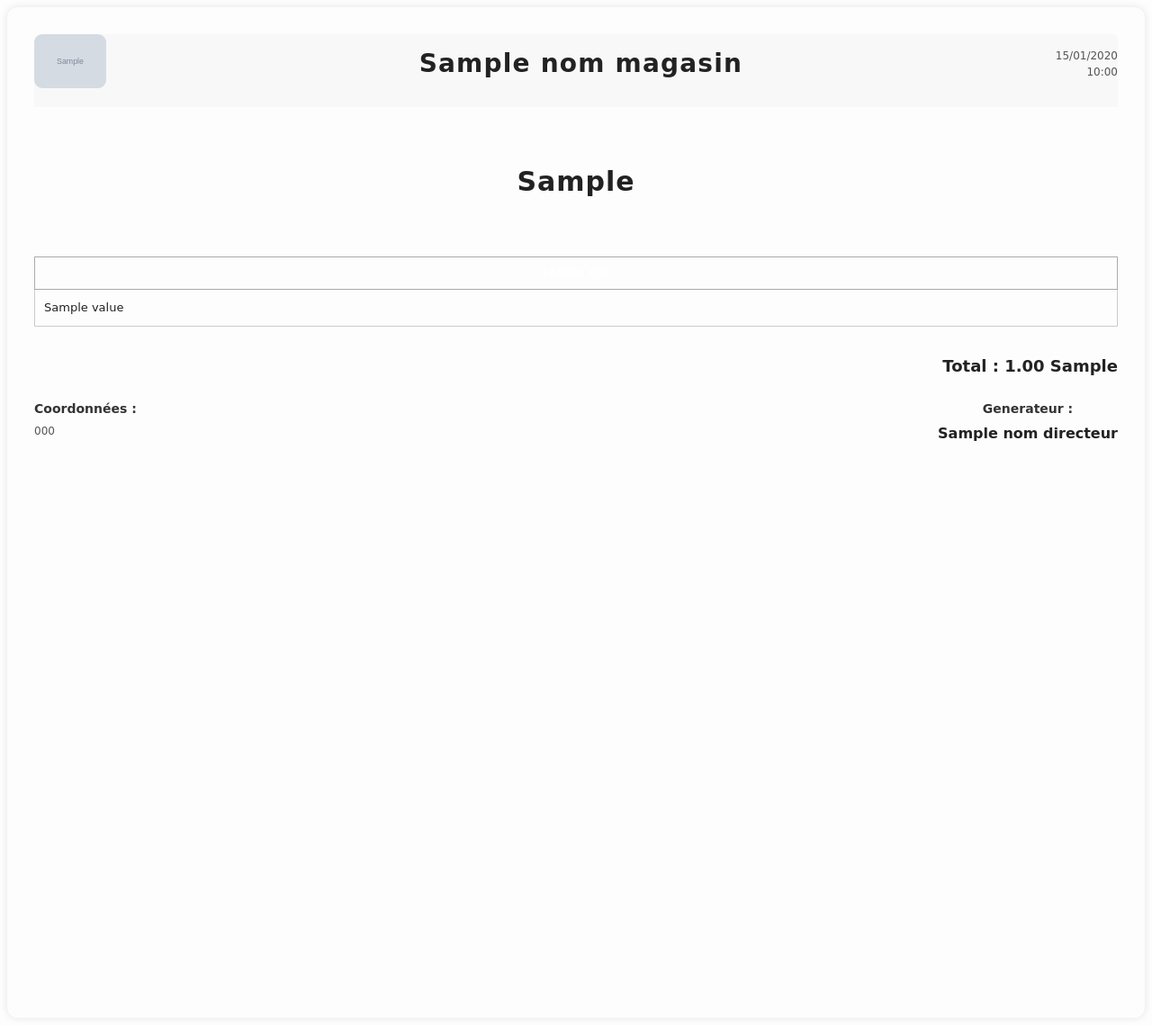
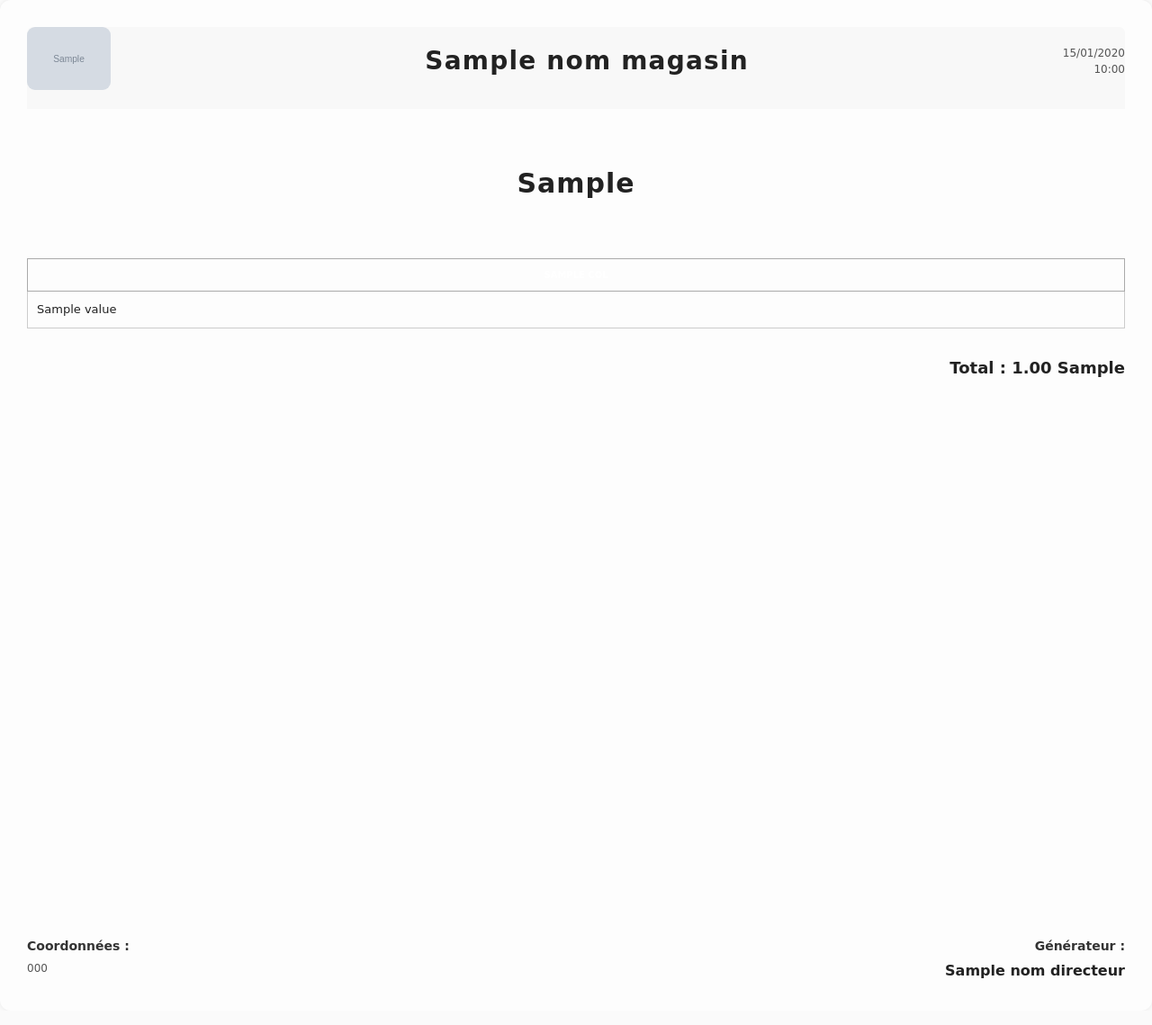
Before and after one commit to Mamadoubarry627/app_supermarche_saas, a Django app: template supermarcher/templates/rapports/pdf_template.html in a window 1280 px wide. Shown: the whole page at 90% size. After the commit the page ends 1087 px from the top, so only its background shows below. Run offline with Django 5.2, Linux system fonts and the light colour scheme; tables that the repository leaves empty hold one stand-in row (values such as "Sample post"); the template is opened without the code that fills it: values that come from a table or form of the project are taken from there, most other values are stand-ins (such as "Sample title", 1, 10 or a date in 2020); grey boxes marked "Sample" are stand-in pictures; some libraries are stand-ins or nearby versions.

Commit message:
correction templates

```diff
--- a/supermarcher/templates/rapports/pdf_template.html
+++ b/supermarcher/templates/rapports/pdf_template.html
@@ -6,25 +6,9 @@
 <meta charset="UTF-8">
 
 <style>
-{% if mode == "pdf" %}
-@page {
-    size: A4;
-    margin: 2cm;
-
-    @bottom-center {
-        content: element(footer);
-    }
-
-    @bottom-right {
-        content: "Page " counter(page) " / " counter(pages);
-        font-size: 10px;
-        color: #666;
-    }
-}
-{% endif %}
 
 /* =========================
-   BASE
+   BASE PAGE A4
 ========================= */
 
 body {
@@ -33,43 +17,31 @@ body {
     color: #222;
     line-height: 1.5;
     background: #fdfdfd;
-}
-
-/* PRINT SAFE */
-@media print {
-    body {
     margin: 0;
-        background: white !important;
-        -webkit-print-color-adjust: exact;
-        print-color-adjust: exact;
-    }
-
-    @page {
-        size: A4;
-        margin: 1cm;
-    }
-
-    .page {
-        box-shadow: none !important;
-        border: 3px double {{ couleur_principale }} !important;
-    }
+    padding: 0;
 }
 
 /* =========================
-   PAGE CONTAINER
+   PAGE CONTAINER (IMPORTANT FIX FOOTER)
 ========================= */
 
 .page {
+    display: flex;
+    flex-direction: column;
+
+    min-height: 29.7cm; /* A4 */
     border: 3px double {{ couleur_principale }};
     border-radius: 12px;
+
     padding: 30px;
-    box-shadow: 0 0 8px rgba(0,0,0,0.1);
-
-    position: relative;
     box-sizing: border-box;
 
-    min-height: 29.7cm;
-    padding-bottom: 120px; /* espace footer */
+    box-shadow: 0 0 8px rgba(0,0,0,0.1);
+}
+
+/* CONTENU PRINCIPAL */
+.content {
+    flex: 1; /* 🔥 pousse le footer en bas */
 }
 
 /* =========================
@@ -147,13 +119,10 @@ table {
 th {
     background: {{ couleur_principale }};
     color: #fff;
-
     padding: 10px;
     border: 1px solid #aaa;
-
     font-size: 10px;
     text-transform: uppercase;
-    letter-spacing: 0.5px;
 }
 
 td {
@@ -163,10 +132,6 @@ td {
 
 tbody tr:nth-child(even) {
     background: #f9f9f9;
-}
-
-tbody tr:hover {
-    background: #ececec;
 }
 
 /* =========================
@@ -185,11 +150,11 @@ tbody tr:hover {
 }
 
 /* =========================
-   FOOTER (IMPORTANT PDF)
+   FOOTER (FIX IMPORTANT)
 ========================= */
 
 .footer {
-    position: running(footer);
+    margin-top: auto; /* 🔥 clé principale */
 
     border-top: 2px solid {{ couleur_principale }};
     padding-top: 10px;
@@ -215,10 +180,6 @@ tbody tr:hover {
     text-align: right;
 }
 
-.directeur h3 {
-    text-align: center;
-}
-
 .directeur p {
     font-size: 16px;
     font-weight: 700;
@@ -226,12 +187,20 @@ tbody tr:hover {
 }
 
 /* =========================
-   PRINT RULES
+   PRINT MODE
 ========================= */
 
 @media print {
-    .no-print {
-        display: none !important;
+
+    body {
+        background: white !important;
+    }
+
+    .page {
+        box-shadow: none !important;
+        border: 3px double {{ couleur_principale }} !important;
+
+        page-break-after: always;
     }
 
     table {
@@ -245,27 +214,28 @@ tbody tr:hover {
     thead {
         display: table-header-group;
     }
+
+    .no-print {
+        display: none !important;
     }
+}
+
 </style>
-</style>
-
 </head>
 
-{% if mode == "print" %}
-<body onload="window.print()">
-{% else %}
-<body>
-{% endif %}
+<body {% if mode == "print" %} onload="window.print()" {% endif %}>
 
 <div class="page">
+
+    <!-- CONTENT -->
     <div class="content">
+
         <!-- HEADER -->
-
         <div class="header">
 
             <div class="logo">
                 {% if logo_magasin %}
-                <img src="{{ logo_magasin }}" style="height:60px;">
+                <img src="{{ logo_magasin }}">
                 {% endif %}
             </div>
 
@@ -280,16 +250,12 @@ tbody tr:hover {
 
         </div>
 
-
         <!-- TITRE -->
-
         <div class="titre">
             <h2>{{ type_rapport|capfirst|underscore_to_space }}</h2>
         </div>
 
-
         <!-- TABLE -->
-
         {% if data %}
 
         <table>
@@ -303,25 +269,19 @@ tbody tr:hover {
             </thead>
 
             <tbody>
-
             {% for row in data %}
             <tr>
-
                 {% for value in row.values %}
                 <td>
-
                     {% if value is numeric %}
                         {{ value|floatformat:2|intcomma }}
                     {% else %}
                         {{ value }}
                     {% endif %}
-
                 </td>
                 {% endfor %}
-
             </tr>
             {% endfor %}
-
             </tbody>
 
         </table>
@@ -342,8 +302,7 @@ tbody tr:hover {
 
     </div>
 
-    <!-- FOOTER -->
-
+    <!-- FOOTER (TOUJOURS EN BAS) -->
     <div class="footer">
 
         <div>
@@ -352,11 +311,13 @@ tbody tr:hover {
         </div>
 
         <div class="directeur">
-        <h3>Generateur :</h3>
+            <h3>Générateur :</h3>
             <p>{{ nom_directeur }}</p>
         </div>
 
     </div>
+
 </div>
+
 </body>
 </html>
```
Lines whose indentation alone changed are shown as unchanged.
